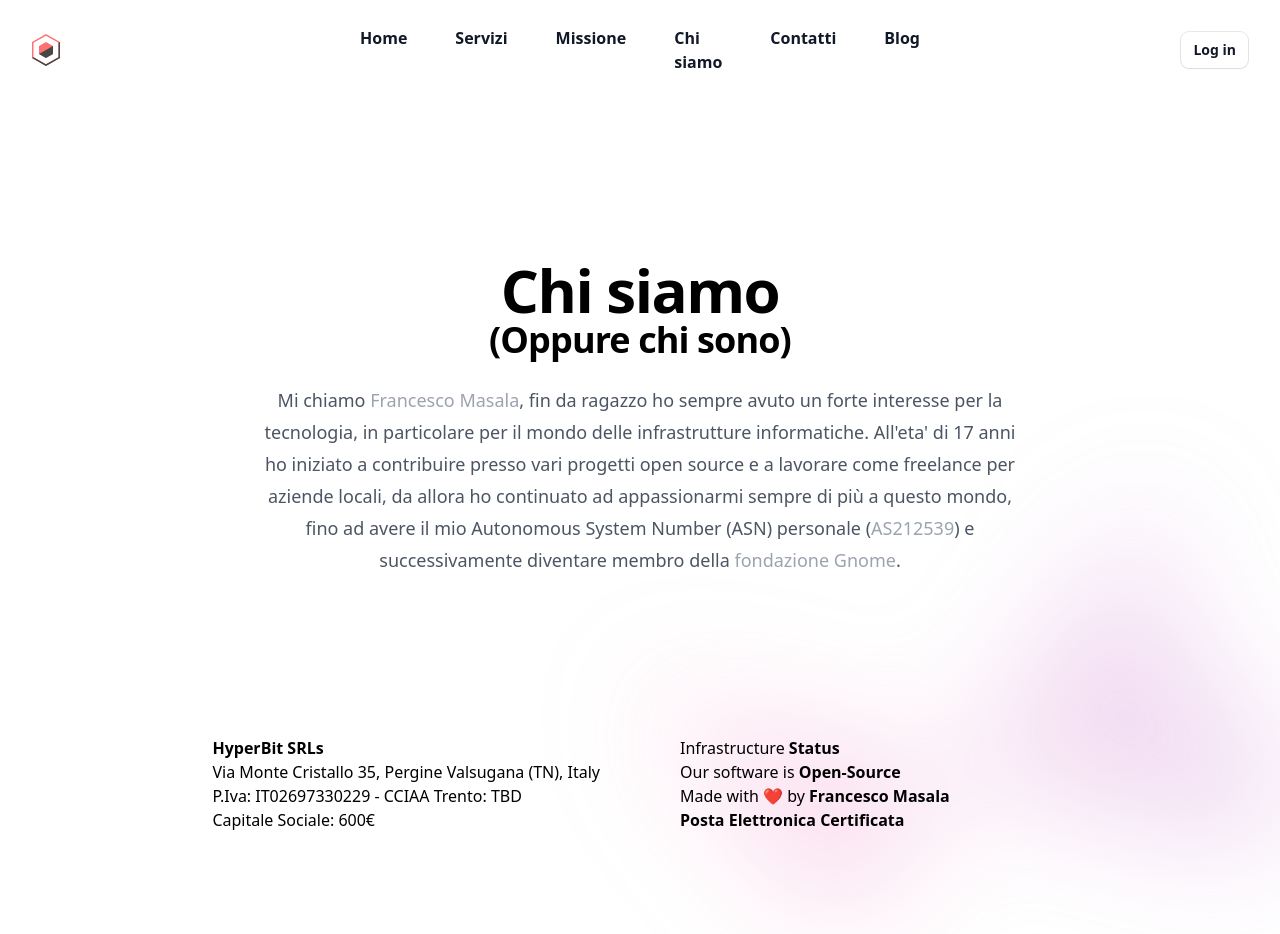
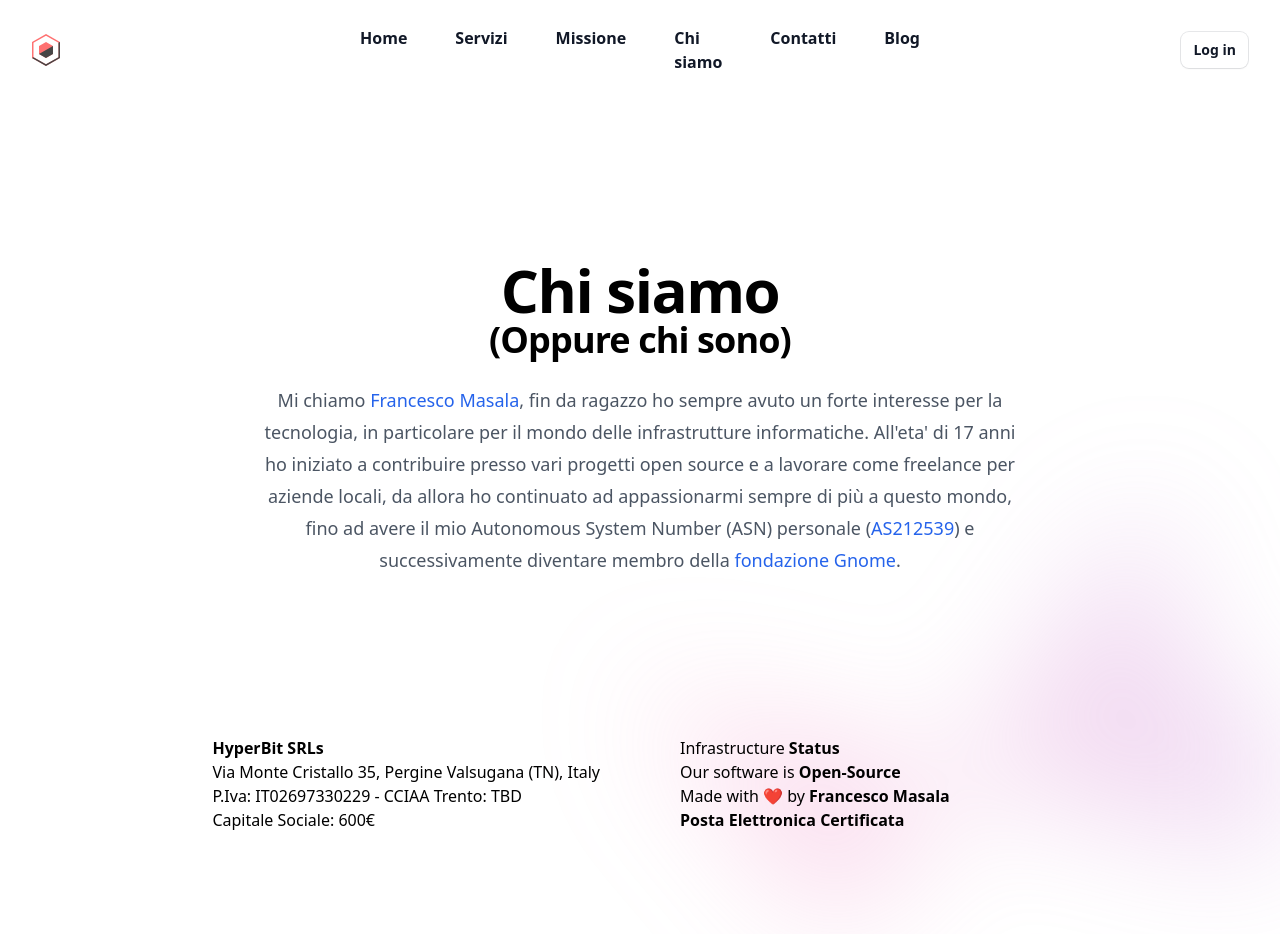
Before and after one commit to HyperBit-IT/Website, a Next.js app: page /company in a window 1280 px wide. Built offline with nearby package versions, Linux system fonts and the light colour scheme.

Commit message:
Added some colors

```diff
--- a/pages/company.tsx
+++ b/pages/company.tsx
@@ -26,7 +26,7 @@
                                 <div>
                                     <div>
                                         <p className="mt-6 text-lg leading-8 text-gray-600 text-justify sm:text-center">
-                                            Mi chiamo <a className="text-gray-400"
+                                            Mi chiamo <a className="text-blue-600"
                                             href="https://francescomasala.me">Francesco Masala</a>, fin da ragazzo
                                             ho sempre avuto un forte interesse per la tecnologia, in particolare per il
                                             mondo
@@ -38,9 +38,9 @@
                                             progetti open source
                                             e a lavorare come freelance per aziende locali, da allora ho continuato ad
                                             appassionarmi sempre di più a questo mondo, fino ad avere il
-                                            mio Autonomous System Number (ASN) personale (<a className="text-gray-400"
+                                            mio Autonomous System Number (ASN) personale (<a className="text-blue-600"
                                             href="https://as212539.net">AS212539</a>)
-                                            e successivamente diventare membro della <a className="text-gray-400"
+                                            e successivamente diventare membro della <a className="text-blue-600"
                                             href="https://foundation.gnome.org/"> fondazione Gnome</a>.
                                         </p>
                                     </div>
--- a/pages/contacts.tsx
+++ b/pages/contacts.tsx
@@ -23,25 +23,25 @@
                                     Potete trovare la nostra sede a <a className="text-gray-400"
                                                                        href="https://www.openstreetmap.org/node/10309533819#map=19/46.06698/11.23658">Pergine
                                     Valsugana (TN), in via Monte Cristallo 35</a>
-                                    , presso la sede dello studio <a className="text-gray-400"
+                                    , presso la sede dello studio <a className="text-blue-600"
                                                                      href="https://esseticonsulting.it">EsseTi
                                     Consulting.</a>
                                 </p>
                                 <p className="mt-6 text-lg leading-8 text-gray-600 text-justify sm:text-center">
                                     In ogni caso siamo raggiungibili anche tramite
-                                    <a className="text-gray-400" href="mailto:mail@hyperbit.it"> Email</a>
+                                    <a className="text-blue-600" href="mailto:mail@hyperbit.it"> Email</a>
                                     ,
-                                    <a className="text-gray-400" href="https://t.me/hyperbit"> Telegram</a>
+                                    <a className="text-blue-600" href="https://t.me/hyperbit"> Telegram</a>
                                     ,
-                                    <a className="text-gray-400" href="mailto:hyperbit@pec.it"> Posta Elettronica
+                                    <a className="text-blue-600" href="mailto:hyperbit@pec.it"> Posta Elettronica
                                         Certificata </a>
                                     e cellulare presso il numero
-                                    <a className="text-gray-400" href="tel:+393202930345"> 3202930345</a>.
+                                    <a className="text-blue-600" href="tel:+393202930345"> 3202930345</a>.
                                 </p>
                                 <p className="mt-6 text-lg leading-8 text-gray-600 text-justify sm:text-center">
                                     In caso di necessità potete contattare il NOC presso l<span
                                     aria-hidden="true">&apos;</span>indirizzo email:
-                                    <a className="text-gray-400" href="mailto:noc@hyperbit.it"> noc@hyperbit.it</a>
+                                    <a className="text-blue-600" href="mailto:noc@hyperbit.it"> noc@hyperbit.it</a>
                                 </p>
                                 <div className="text-gray-600 text-justify sm:text-center">
                                     <br/>
```
